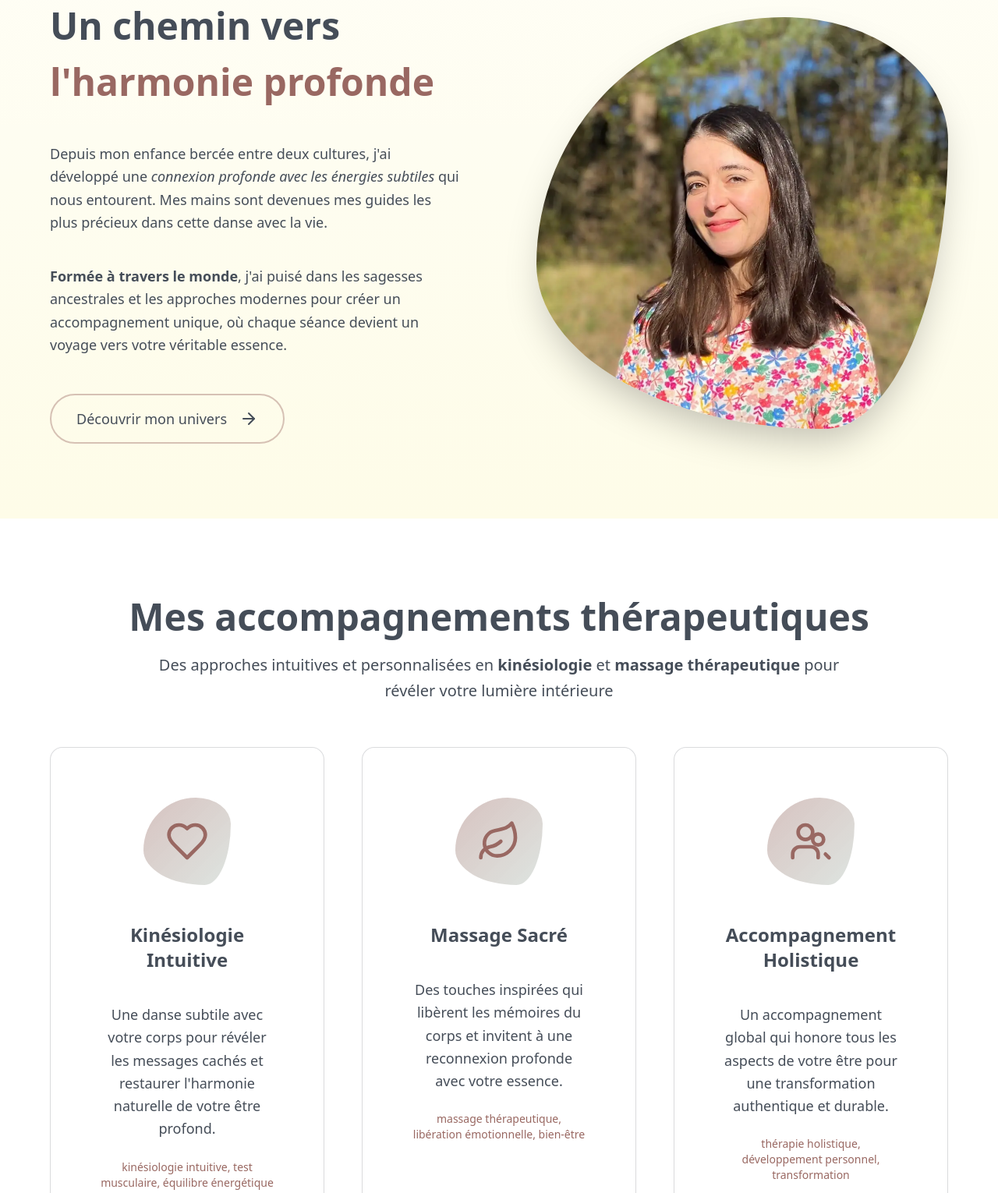
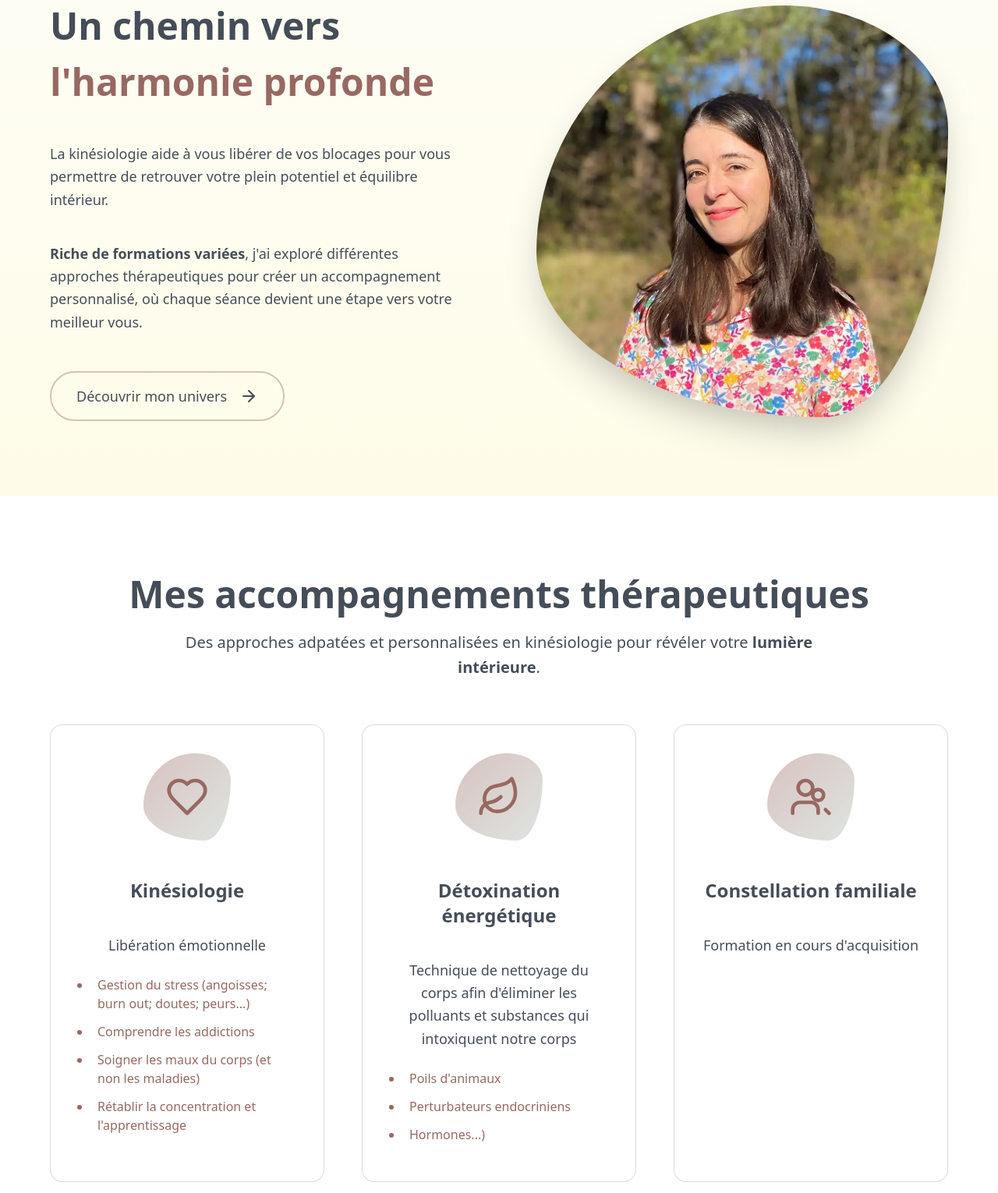
Before and after one commit to anonymze/kinesiologue_front, an Astro site: page / in a window 1280 px wide. Shown: the part 894-2424 px from the top of the page at 78% size. Built offline with nearby package versions, Linux system fonts and the light colour scheme; Astro itself is replaced by a stand-in of ours.

```diff
--- a/src/pages/index.astro
+++ b/src/pages/index.astro
@@ -11,26 +11,30 @@
 const services = [
     {
         icon: "heart",
-        title: "Kinésiologie Intuitive",
-        description:
-            "Une danse subtile avec votre corps pour révéler les messages cachés et restaurer l'harmonie naturelle de votre être profond.",
+        title: "Kinésiologie",
+        description: "Libération émotionnelle",
         keywords:
-            "kinésiologie intuitive, test musculaire, équilibre énergétique",
+            "Gestion du stress (angoisses; burn out; doutes; peurs...), Comprendre les addictions, Soigner les maux du corps (et non les maladies), Rétablir la concentration et l'apprentissage",
     },
     {
         icon: "leaf",
-        title: "Massage Sacré",
+        title: "Détoxination énergétique",
         description:
-            "Des touches inspirées qui libèrent les mémoires du corps et invitent à une reconnexion profonde avec votre essence.",
-        keywords: "massage thérapeutique, libération émotionnelle, bien-être",
+            "Technique de nettoyage du corps afin d'éliminer les polluants et substances qui intoxiquent notre corps",
+        keywords: "Poils d'animaux, Perturbateurs endocriniens, Hormones...)",
     },
     {
         icon: "users",
-        title: "Accompagnement Holistique",
+        title: "Constellation familiale",
+        description: "Formation en cours d'acquisition",
+        keywords: "",
+    },
+    {
+        icon: "users",
+        title: "Cercle de femmes",
         description:
-            "Un accompagnement global qui honore tous les aspects de votre être pour une transformation authentique et durable.",
-        keywords:
-            "thérapie holistique, développement personnel, transformation",
+            "Un espace de 2h pour se reconnecter à son féminin, être à l’écoute de soi et laisser ce que vous n’avez plus besoin",
+        keywords: "",
     },
 ];
 
@@ -89,9 +93,9 @@
                     id="hero-heading"
                     class="font-sans font-bold text-5xl md:text-7xl text-white mb-12 text-balance leading-tight tracking-wide text-shadow-md"
                 >
-                    Reconnectez-vous à
+                    Retrouvez l'harmonie
                     <span class="block text-secondary/90 text-shadow-md"
-                        >votre essence naturelle</span
+                        >avec vous-même</span
                     >
                 </h1>
 
@@ -99,8 +103,8 @@
                     class="text-xl md:text-2xl text-white/95 mb-16 text-pretty max-w-4xl mx-auto leading-relaxed text-shadow-md"
                 >
                     Un voyage intérieur avec <strong>{businessInfo.name}</strong
-                    >, kinésiologue expérimentée en Suisse, pour retrouver votre
-                    équilibre authentique
+                    >, kinésiologue expérimentée à Genève et Annemasse, pour
+                    retrouver votre équilibre intérieur.
                 </p>
 
                 <a
@@ -116,7 +120,7 @@
                         alt={""}
                         loading="lazy"
                     />
-                    Commencer mon voyage intérieur
+                    Commencer mon voyage thérapeutique
                 </a>
             </div>
         </section>
@@ -147,20 +151,16 @@
                             class="space-y-10 text-muted-foreground text-lg leading-relaxed font-sans"
                         >
                             <p>
-                                Depuis mon enfance bercée entre deux cultures,
-                                j'ai développé une <em
-                                    >connexion profonde avec les énergies
-                                    subtiles</em
-                                >
-                                qui nous entourent. Mes mains sont devenues mes guides
-                                les plus précieux dans cette danse avec la vie.
+                                La kinésiologie aide à vous libérer de vos
+                                blocages pour vous permettre de retrouver votre
+                                plein potentiel et équilibre intérieur.
                             </p>
                             <p>
-                                <strong>Formée à travers le monde</strong>, j'ai
-                                puisé dans les sagesses ancestrales et les
-                                approches modernes pour créer un accompagnement
-                                unique, où chaque séance devient un voyage vers
-                                votre véritable essence.
+                                <strong>Riche de formations variées</strong>,
+                                j'ai exploré différentes approches
+                                thérapeutiques pour créer un accompagnement
+                                personnalisé, où chaque séance devient une étape
+                                vers votre meilleur vous.
                             </p>
                         </div>
 
@@ -221,10 +221,8 @@
                     <p
                         class="text-muted-foreground text-xl max-w-4xl mx-auto leading-relaxed font-sans"
                     >
-                        Des approches intuitives et personnalisées en <strong
-                            >kinésiologie</strong
-                        > et <strong>massage thérapeutique</strong>
-                        pour révéler votre lumière intérieure
+                        Des approches adpatées et personnalisées en kinésiologie
+                        pour révéler votre <strong>lumière intérieure</strong>.
                     </p>
                 </header>
 
@@ -235,7 +233,7 @@
                                 class="group hover:shadow-2xl transition-all duration-300 border border-border/20 rounded-2xl overflow-hidden hover:-translate-y-6 bg-card/60 backdrop-blur-lg"
                                 aria-labelledby={`service-${index}-title`}
                             >
-                                <div class="p-16 text-center">
+                                <div class="p-9 text-center">
                                     <div
                                         class="w-28 h-28 bg-gradient-to-br from-primary/40 to-secondary/30 rounded-full flex items-center justify-center mx-auto mb-12 group-hover:scale-110 transition-transform duration-400 organic-shape"
                                         aria-hidden="true"
@@ -302,12 +300,20 @@
                                         {service.description}
                                     </p>
 
-                                    <div
-                                        class="text-sm text-primary font-medium"
-                                        aria-label={`Mots-clés: ${service.keywords}`}
-                                    >
-                                        {service.keywords}
-                                    </div>
+                                    {service.keywords && (
+                                        <ul
+                                            class="list-disc text-left ml-4"
+                                            aria-label={`Mots-clés: ${service.keywords}`}
+                                        >
+                                            {service.keywords
+                                                .split(",")
+                                                .map((keyword, index) => (
+                                                    <li class="text-primary font-medium pl-2 my-3">
+                                                        {keyword}
+                                                    </li>
+                                                ))}
+                                        </ul>
+                                    )}
                                 </div>
                             </article>
                         ))
@@ -322,7 +328,6 @@
             aria-labelledby="testimonials-heading"
             role="region"
         >
-
             <div class="relative max-w-7xl mx-auto px-8 sm:px-12 lg:px-16">
                 <header class="text-center mb-14">
                     <h2
```
